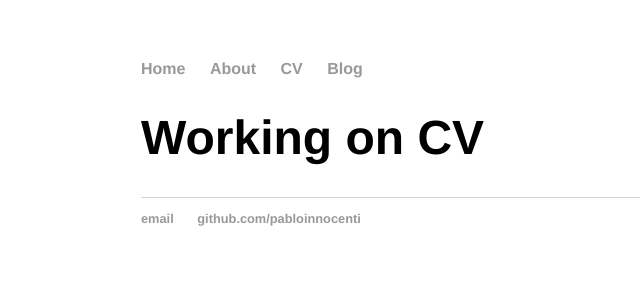
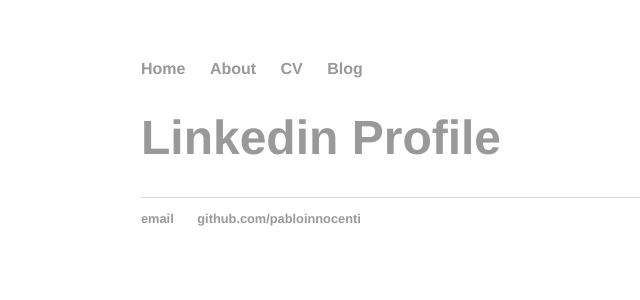
Before and after one commit to PabloInnocenti/PabloInnocenti.github.io, a Jekyll site: the page built from cv/index.html, in a window 1280 px wide. Shown: the top 300 px of the page, without its empty margins (51-691 px from the left). Built offline with Jekyll 4.4.1, drawn with Linux system fonts in a browser that asks for light colours.

Commit message:
Update index.html

```diff
--- a/cv/index.html
+++ b/cv/index.html
@@ -3,5 +3,5 @@ layout: default
 title: Pablo Innocenti
 ---
 <div class="blurb">
-	<h1>Working on CV</h1>
+	<h1><a href="https://www.linkedin.com/in/pablo-alejandro-innocenti-4b728914/">Linkedin Profile</a></h1>
 </div><!-- /.blurb -->
```
